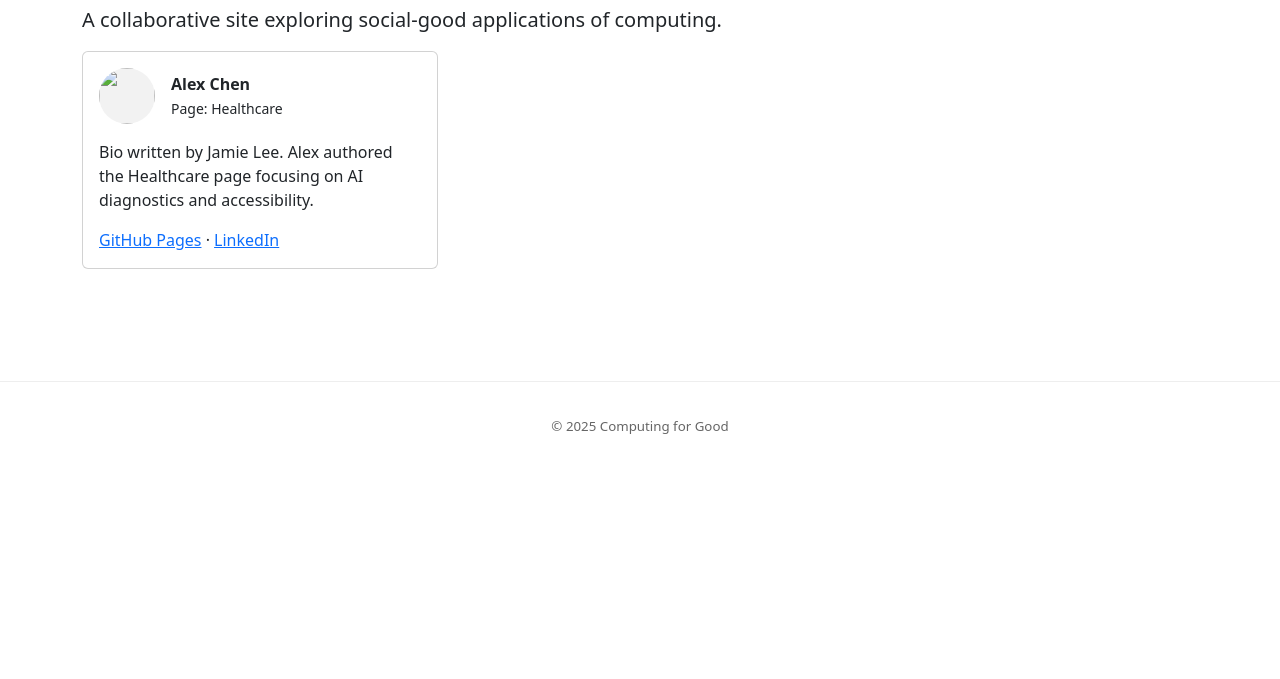
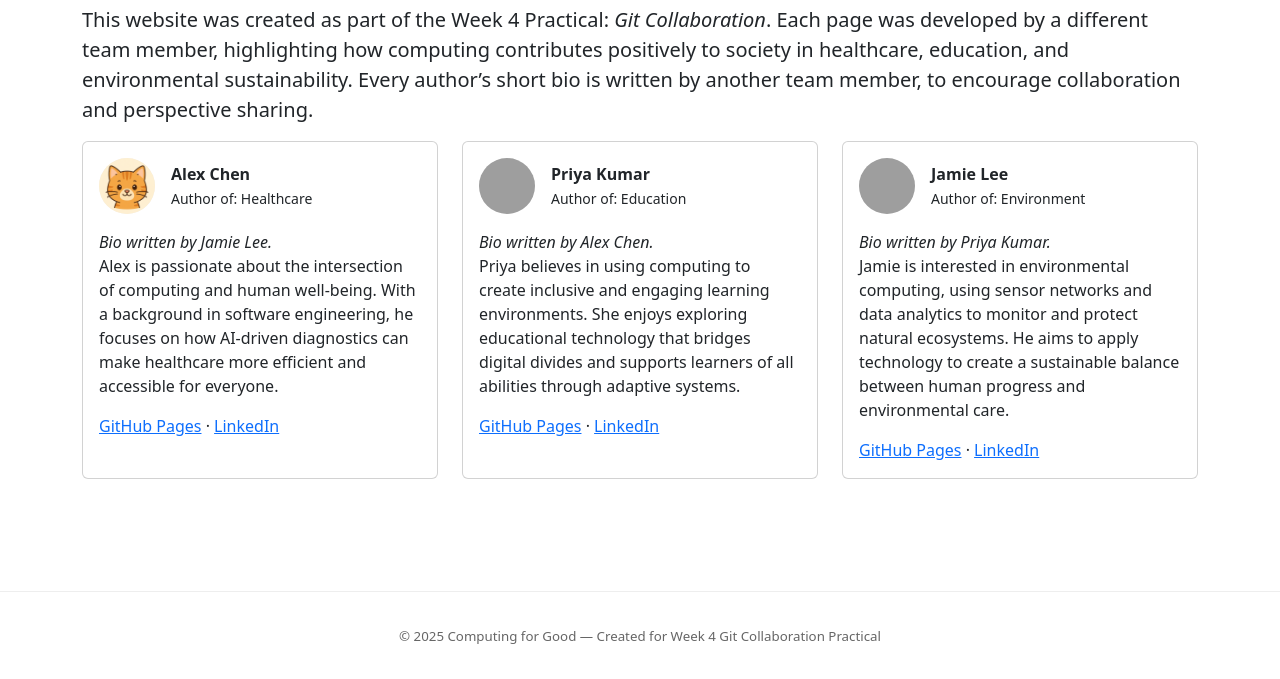
Before and after one commit to JiaCheng-98/computing-for-good, a plain HTML site: page about.html in a window 1280 px wide. Shown: the part 171-850 px from the top of the page. Before the commit the page ends 800 px from the top, so only its background shows below. Drawn offline with nearby package versions, Linux system fonts and the light colour scheme; grey boxes are pictures that could not be loaded.

Commit message:
update all files

```diff
--- a/about.html
+++ b/about.html
@@ -15,35 +15,91 @@
   </nav>
 
   <main class="container py-5">
-    <h1 class="mb-4">About the project & authors</h1>
-    <p class="lead">A collaborative site exploring social-good applications of computing.</p>
+    <h1 class="mb-4">About the Project & Authors</h1>
+    <p class="lead">
+      This website was created as part of the Week 4 Practical: <em>Git Collaboration</em>.
+      Each page was developed by a different team member, highlighting how computing
+      contributes positively to society in healthcare, education, and environmental sustainability.
+      Every author’s short bio is written by another team member, to encourage collaboration and perspective sharing.
+    </p>
 
     <div class="row g-4">
-      <!-- TODO: 分工说明：为每位组员各建一张卡片；卡片描述由“他人”撰写 -->
-      <div class="col-md-4">
+
+      <!-- 作者 1 -->
+      <div class="col-md-6 col-lg-4">
         <div class="card h-100 author-card">
           <div class="card-body">
             <div class="d-flex align-items-center gap-3 mb-3">
-              <img class="avatar" src="assets/img/placeholder.png" alt="">
+              <img class="avatar" src="assets/img/cat.png" alt="Alex Chen">
               <div>
                 <strong>Alex Chen</strong><br>
-                <small>Page: Healthcare</small>
+                <small>Author of: Healthcare</small>
               </div>
             </div>
-            <p>Bio written by Jamie Lee. Alex authored the Healthcare page focusing on AI diagnostics and accessibility.</p>
-            <a href="https://<github-username>.github.io" target="_blank" rel="noreferrer">GitHub Pages</a> ·
-            <a href="https://www.linkedin.com/in/<linkedin-id>/" target="_blank" rel="noreferrer">LinkedIn</a>
+            <p>
+              <em>Bio written by Jamie Lee.</em><br>
+              Alex is passionate about the intersection of computing and human well-being.
+              With a background in software engineering, he focuses on how AI-driven diagnostics
+              can make healthcare more efficient and accessible for everyone.
+            </p>
+            <a href="https://alexchen.github.io" target="_blank">GitHub Pages</a> ·
+            <a href="https://www.linkedin.com/in/alexchen" target="_blank">LinkedIn</a>
           </div>
         </div>
       </div>
 
-      <!-- 可复制更多作者卡片 -->
+      <!-- 作者 2 -->
+      <div class="col-md-6 col-lg-4">
+        <div class="card h-100 author-card">
+          <div class="card-body">
+            <div class="d-flex align-items-center gap-3 mb-3">
+              <img class="avatar" src="assets/img/dog.png" alt="Priya Kumar">
+              <div>
+                <strong>Priya Kumar</strong><br>
+                <small>Author of: Education</small>
+              </div>
+            </div>
+            <p>
+              <em>Bio written by Alex Chen.</em><br>
+              Priya believes in using computing to create inclusive and engaging learning environments.
+              She enjoys exploring educational technology that bridges digital divides and
+              supports learners of all abilities through adaptive systems.
+            </p>
+            <a href="https://priyakumar.github.io" target="_blank">GitHub Pages</a> ·
+            <a href="https://www.linkedin.com/in/priyakumar" target="_blank">LinkedIn</a>
+          </div>
+        </div>
+      </div>
+
+      <!-- 作者 3 -->
+      <div class="col-md-6 col-lg-4">
+        <div class="card h-100 author-card">
+          <div class="card-body">
+            <div class="d-flex align-items-center gap-3 mb-3">
+              <img class="avatar" src="assets/img/bird.png" alt="Jamie Lee">
+              <div>
+                <strong>Jamie Lee</strong><br>
+                <small>Author of: Environment</small>
+              </div>
+            </div>
+            <p>
+              <em>Bio written by Priya Kumar.</em><br>
+              Jamie is interested in environmental computing, using sensor networks and data analytics
+              to monitor and protect natural ecosystems. He aims to apply technology to create
+              a sustainable balance between human progress and environmental care.
+            </p>
+            <a href="https://jamielee.github.io" target="_blank">GitHub Pages</a> ·
+            <a href="https://www.linkedin.com/in/jamielee" target="_blank">LinkedIn</a>
+          </div>
+        </div>
+      </div>
+
     </div>
   </main>
 
   <footer class="text-center">
     <div class="container">
-      <small>© 2025 Computing for Good</small>
+      <small>© 2025 Computing for Good — Created for Week 4 Git Collaboration Practical</small>
     </div>
   </footer>
 
```
Also changed, not shown: index.html (+1 -1 lines), pages/education.html (+1 -1 lines), pages/environment.html (+1 -1 lines), pages/healthcare.html (+1 -1 lines), assets/img/cat.png (added), assets/img/hero.jpg (deleted), assets/img/placeholder.png (deleted), 4 other files.
